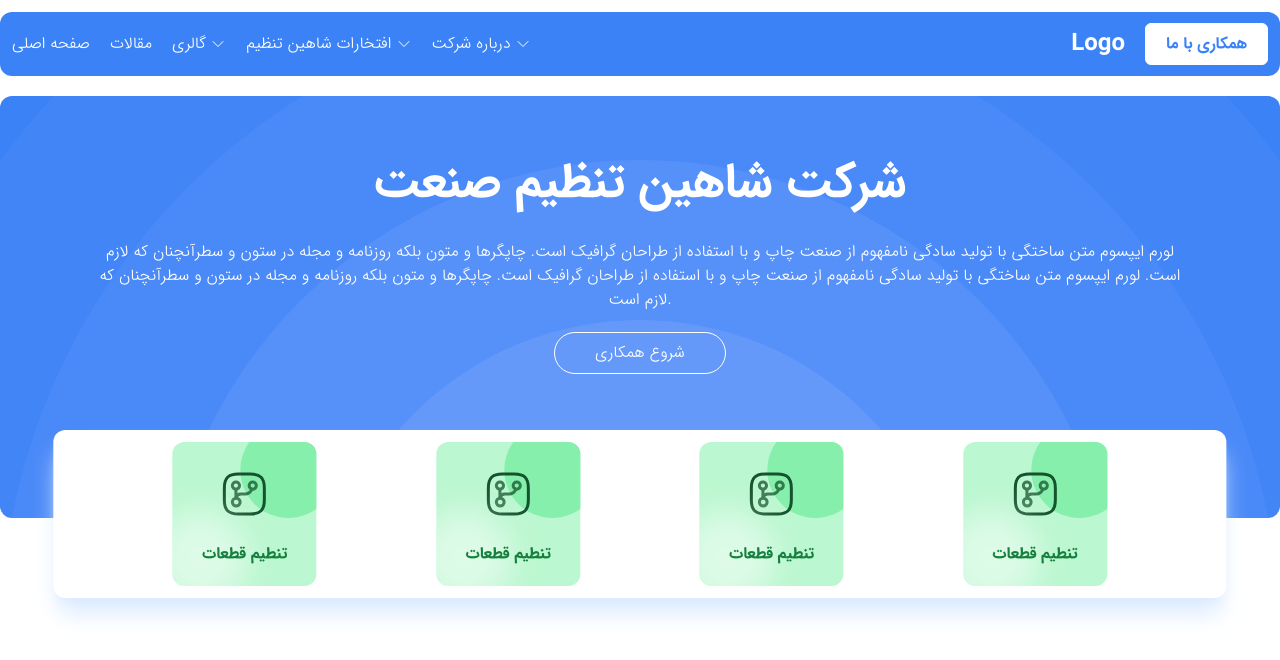
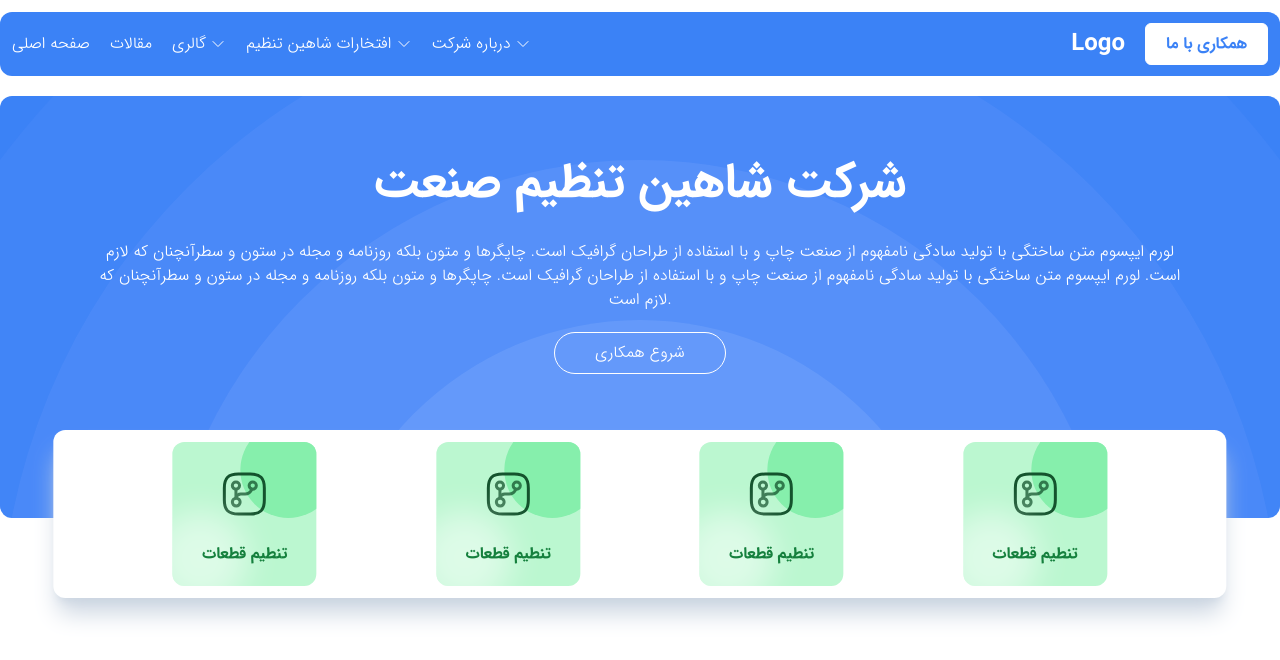
Before and after one commit to FarzadVav/shahinTanzimSanat, a React app: page / in a window 1280 px wide. Shown: the top 660 px of the page. Built offline with nearby package versions, Linux system fonts and the light colour scheme; the HTML template or start-up script is replaced by a standard one.

Commit message:
fixed shadow in hero section

```diff
--- a/src/pages/Home/Home.jsx
+++ b/src/pages/Home/Home.jsx
@@ -14,7 +14,7 @@ export default function Home() {
         <Link className='text-white border border-white py-2 px-10 rounded-full
           hover:bg-white hover:text-blue-500'>شروع همکاری</Link>
       </div>
-      <div className="bg-white shadow-xl shadow-blue-100 w-11/12 flex flex-wrap gap-3 justify-evenly items-center p-3 rounded-xl
+      <div className="bg-white shadow-xl shadow-slate-300 w-11/12 flex flex-wrap gap-3 justify-evenly items-center p-3 rounded-xl
         absolute -bottom-56 left-1/2 -translate-x-1/2 md:-bottom-20">
         <div className='bg-green-200 w-36 h-36 flex justify-center items-end rounded-xl relative overflow-hidden'>
           <div className="bg-green-300 w-24 h-24 rounded-full absolute -right-5 -top-5">
```
